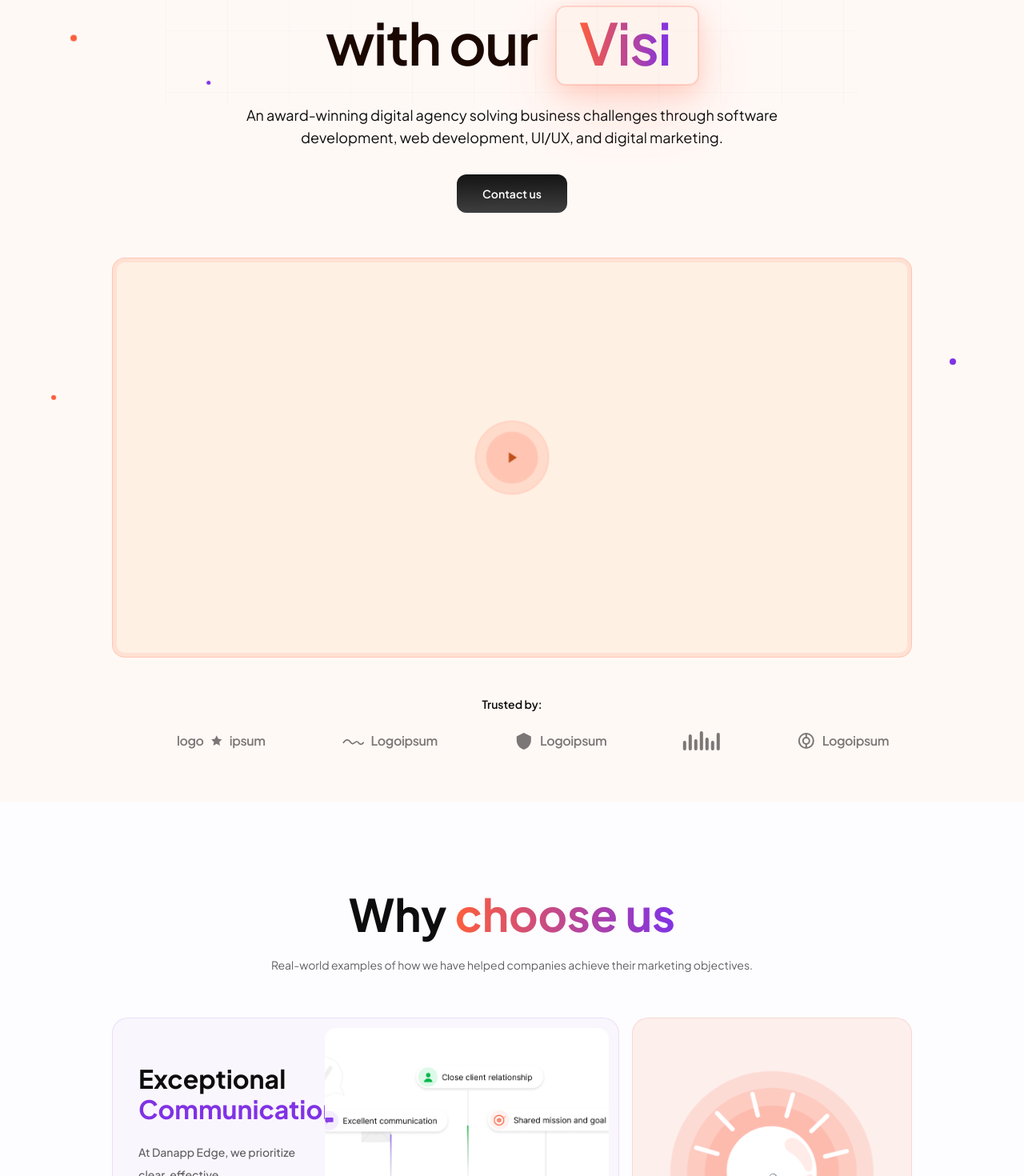
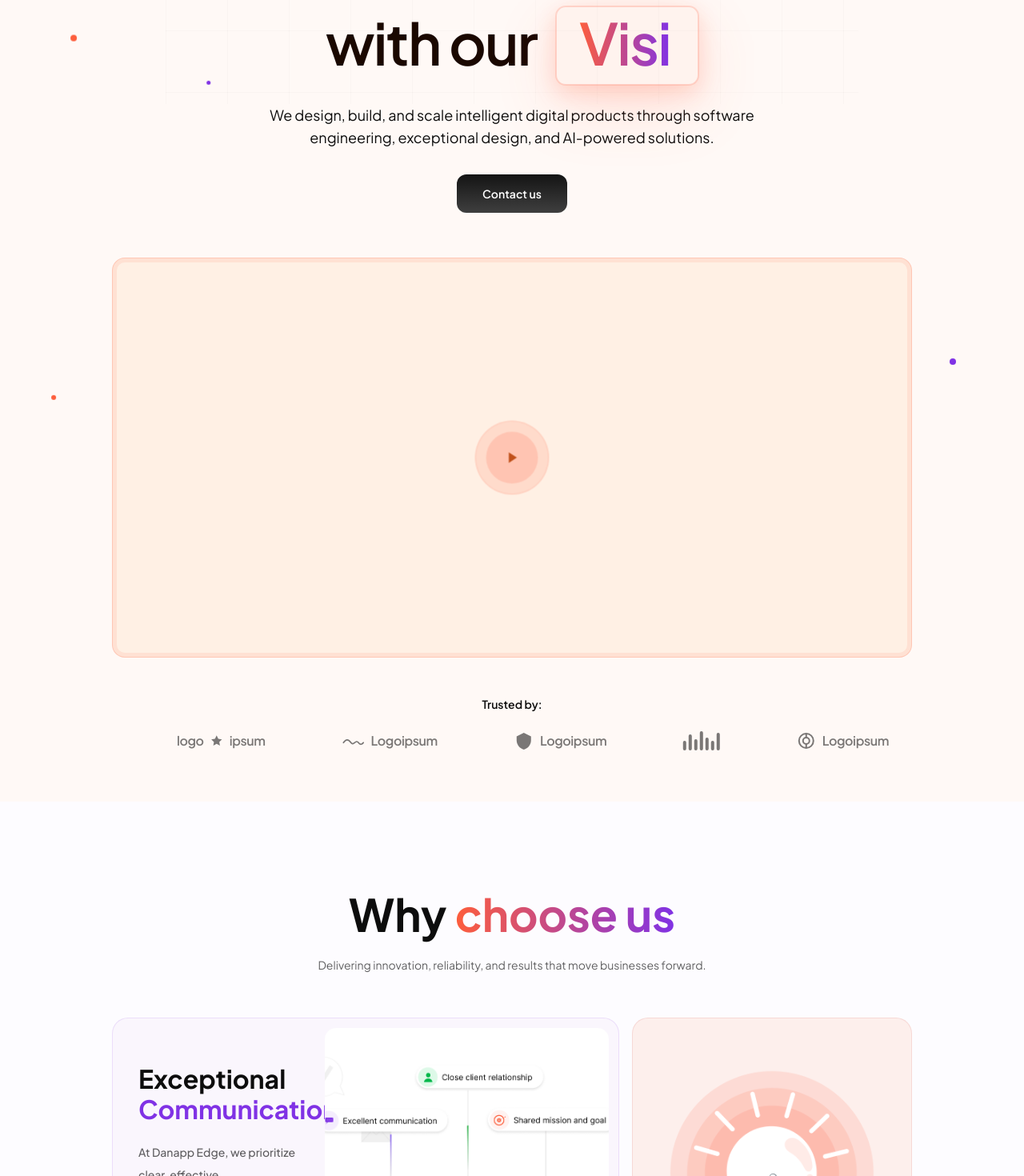
Before and after one commit to pelumibabs/danapp-edge-website, a React (Vite) app: page / in a window 1280 px wide. Shown: the part 300-1770 px from the top of the page at 80% size. Built offline with nearby package versions, Linux system fonts and the light colour scheme.

Commit message:
fix: new subtitles

```diff
--- a/src/components/Hero.tsx
+++ b/src/components/Hero.tsx
@@ -232,8 +232,7 @@ export default function Hero() {
           className="text-xs sm:text-lg leading-relaxed mb-5 sm:mb-8 max-w-2xl px-2 sm:px-0"
           style={{ color: isDark ? 'rgba(255,255,255,0.6)' : '#0D0D0D' }}
         >
-          An award-winning digital agency solving business challenges through software development,
-          web development, UI/UX, and digital marketing.
+          We design, build, and scale intelligent digital products through software engineering, exceptional design, and AI-powered solutions.
         </p>
 
         {/* ── CTA ── */}
--- a/src/components/Services.tsx
+++ b/src/components/Services.tsx
@@ -380,7 +380,7 @@ export default function Services() {
             className="text-base leading-relaxed max-w-md lg:pt-3"
             style={{ color: isDark ? 'rgba(255,255,255,0.60)' : '#FFFFFF' }}
           >
-            An award-winning digital agency specializing in software development, web development, UI/UX design, and digital marketing. Dedicated to understanding and addressing your unique business challenges.
+            We design, build, and scale intelligent digital products through software engineering, exceptional design, and AI-powered solutions.
           </p>
         </div>
 
--- a/src/components/WhyChooseUs.tsx
+++ b/src/components/WhyChooseUs.tsx
@@ -88,7 +88,7 @@ export default function WhyChooseUs() {
             <span className="text-gradient-why">choose us</span>
           </h2>
           <p className="text-xs sm:text-sm leading-relaxed sm:whitespace-nowrap" style={{ color: fgSecondary }}>
-            Real-world examples of how we have helped companies achieve their marketing objectives.
+            Delivering innovation, reliability, and results that move businesses forward.
           </p>
         </div>
 
```
